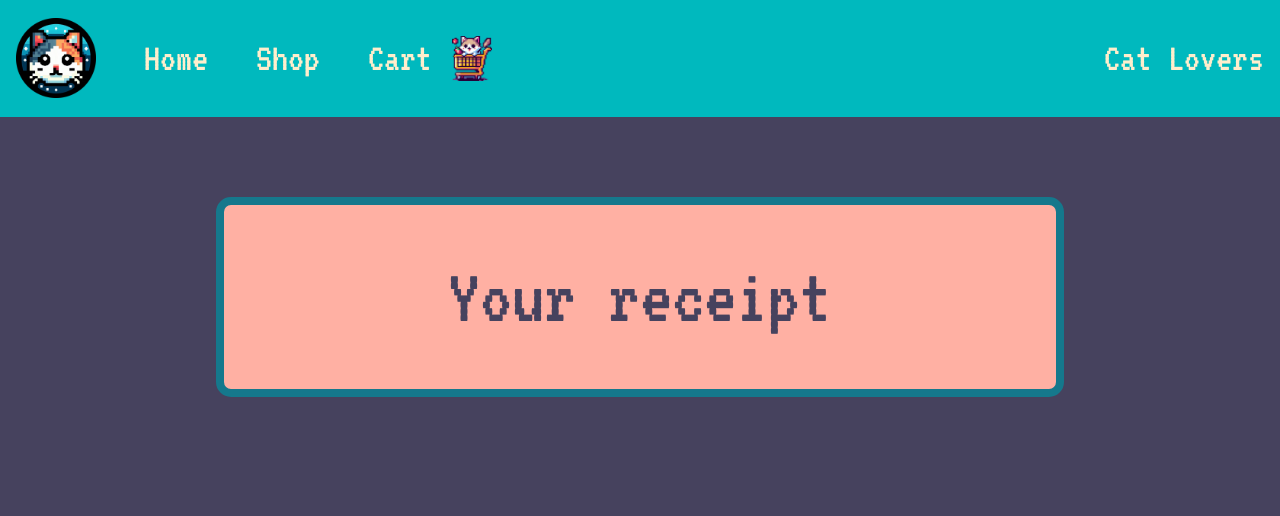
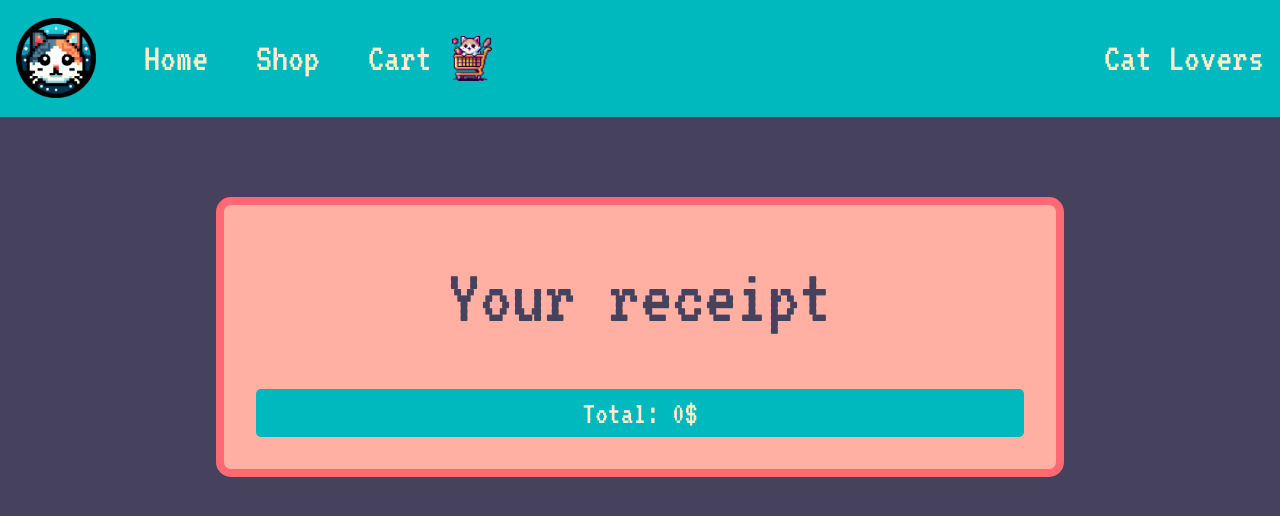
Before and after one commit to MeFay/CatWebsite, a React app: page /cart in a window 1280 px wide. Shown: the top 516 px of the page. Built offline with nearby package versions, Linux system fonts and the light colour scheme; the HTML template or start-up script is replaced by a standard one.

Commit message:
receipt total

```diff
--- a/src/Pages/cartPage/CartProvider.tsx
+++ b/src/Pages/cartPage/CartProvider.tsx
@@ -23,7 +23,9 @@ export const CartProvider: React.FC<CartProviderProps> = ({ children }) => {
   };
 
   const removeFromCart = (item: CartItem) => {
-    setCart((prevCart) => prevCart.filter((cartItem) => cartItem.id !== item.id));
+    setCart((prevCart) =>
+      prevCart.filter((cartItem) => cartItem.id !== item.id)
+    );
   };
 
   return (
--- a/src/Pages/cartPage/main.tsx
+++ b/src/Pages/cartPage/main.tsx
@@ -6,6 +6,7 @@ import {
   StyledTraits,
   StyledP,
   StyledButton,
+  StyledPrice,
 } from "./styled";
 
 export const MainSection = () => {
@@ -17,6 +18,8 @@ export const MainSection = () => {
       removeFromCart(itemToRemove);
     }
   };
+
+  const totalPrice = cart.reduce((total, item) => total + item.price, 0);
 
   return (
     <StyledWrapper>
@@ -31,6 +34,7 @@ export const MainSection = () => {
           </StyledButton>
         </StyledTraits>
       ))}
+      <StyledPrice>Total: {totalPrice}$</StyledPrice>
     </StyledWrapper>
   );
 };
--- a/src/Pages/cartPage/styled.ts
+++ b/src/Pages/cartPage/styled.ts
@@ -11,8 +11,8 @@ export const StyledWrapper = styled.div`
   border-radius: 15px;
   margin-top: 5em;
   padding: 2em;
-  border: 0.5em solid #15788c;
-  gap: 1em;
+  border: 0.5em solid #ff6973;
+  gap: 2em;
 `;
 
 export const StyledTitle = styled.h1`
@@ -58,7 +58,7 @@ export const StyledButton = styled.button`
   width: 50%;
   padding: 10px;
   border-radius: 10px;
-  background-color: #ff6973;
+  background-color: #15788c;
   color: #ffeecc;
   font-size: 1.5em;
   border: none;
@@ -66,3 +66,17 @@ export const StyledButton = styled.button`
     cursor: pointer;
   }
 `;
+
+export const StyledPrice = styled.p`
+  display: flex;
+  justify-content: center;
+  align-items: center;
+  margin: 0;
+  padding: 0;
+  font-size: 2em;
+  max-width: 100%;
+  color: #ffeecc;
+  background-color: #00b9be;
+  border-radius: 5px;
+  width: 100%;
+`;
```
